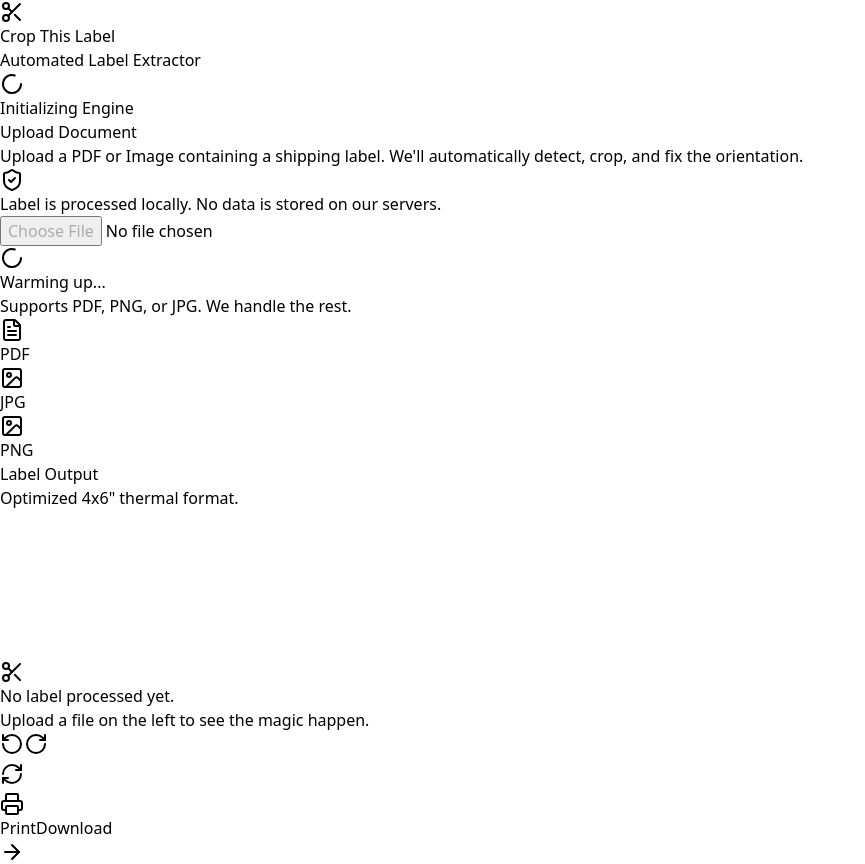
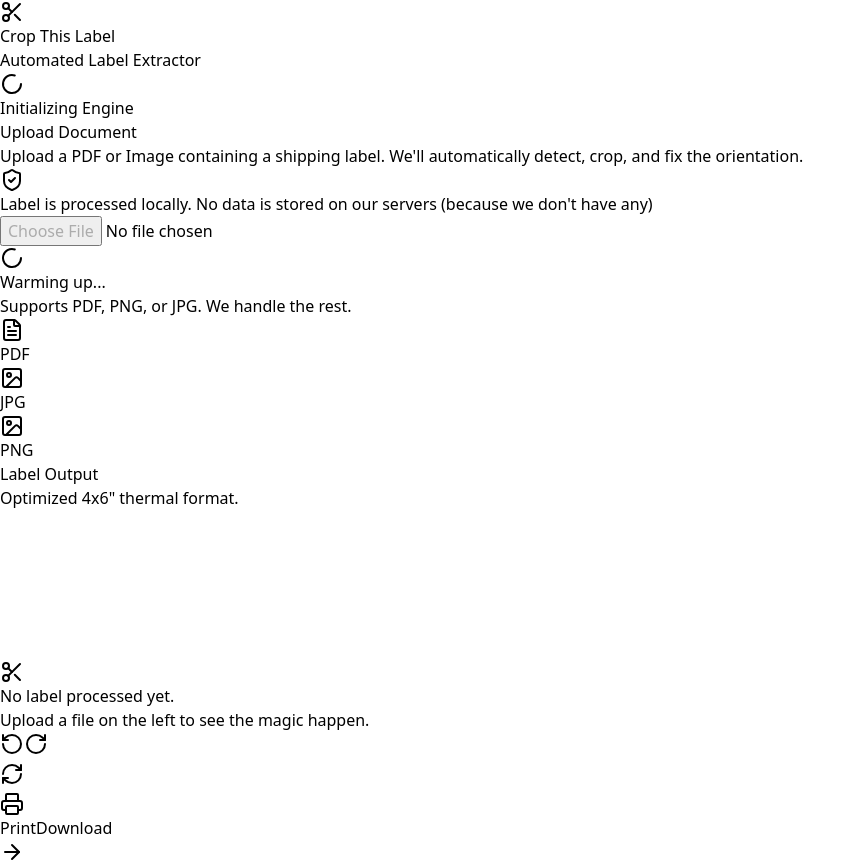
Before and after one commit to justr00t/crop-this-label, a React (Vite) app: page / in a window 1280 px wide. Shown: the whole page, without its empty margins (0-865 px from the left). Built offline with nearby package versions, Linux system fonts and the light colour scheme.

Commit message:
Adding a cheeky comment

```diff
--- a/src/App.jsx
+++ b/src/App.jsx
@@ -413,7 +413,7 @@ function App() {
                 <ShieldCheck className="w-5 h-5 text-emerald-700" />
               </div>
               <p className="text-sm font-medium text-emerald-800">
-                Label is processed locally. No data is stored on our servers.
+                Label is processed locally. No data is stored on our servers (because we don't have any)
               </p>
             </div>
 
```
